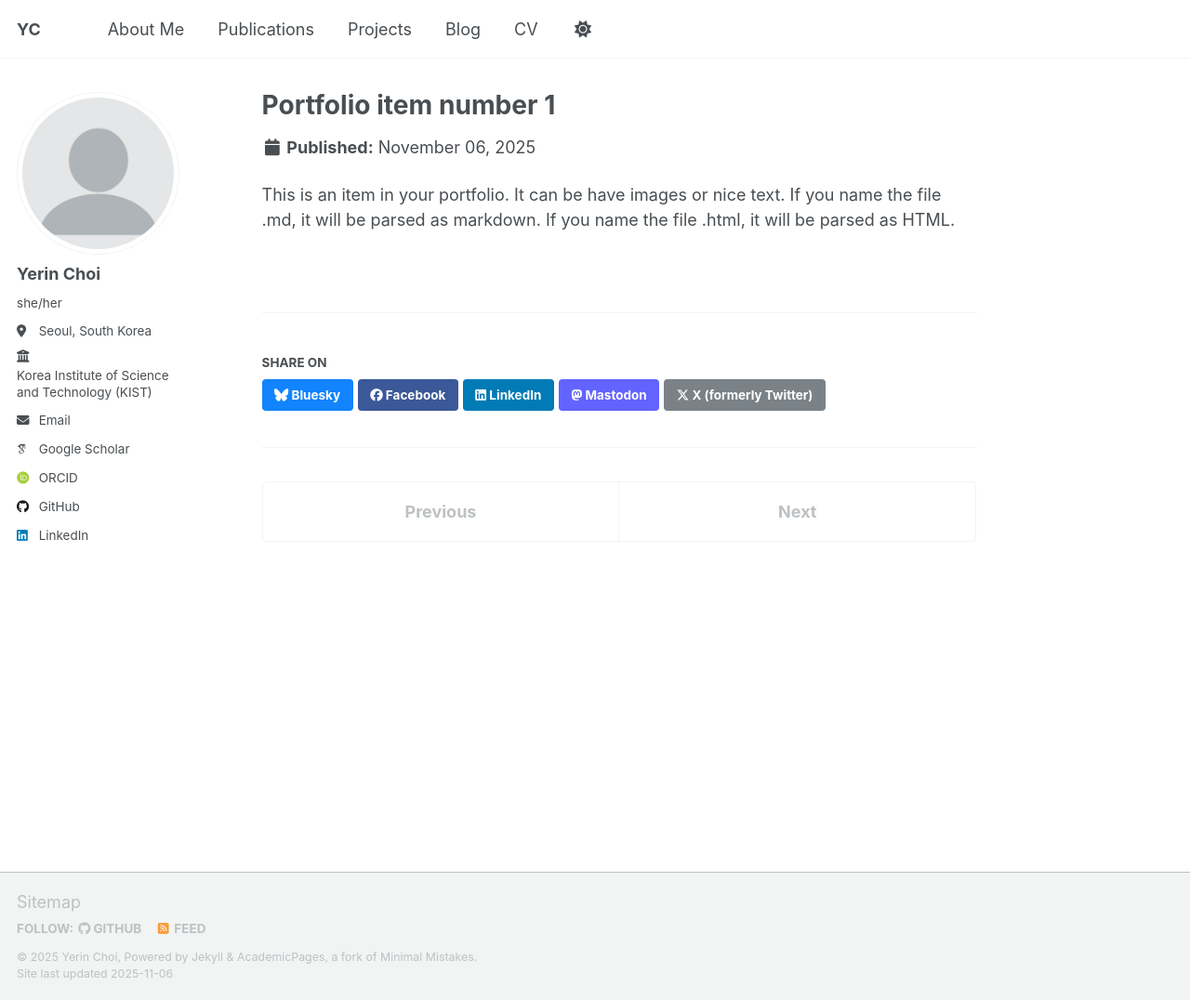
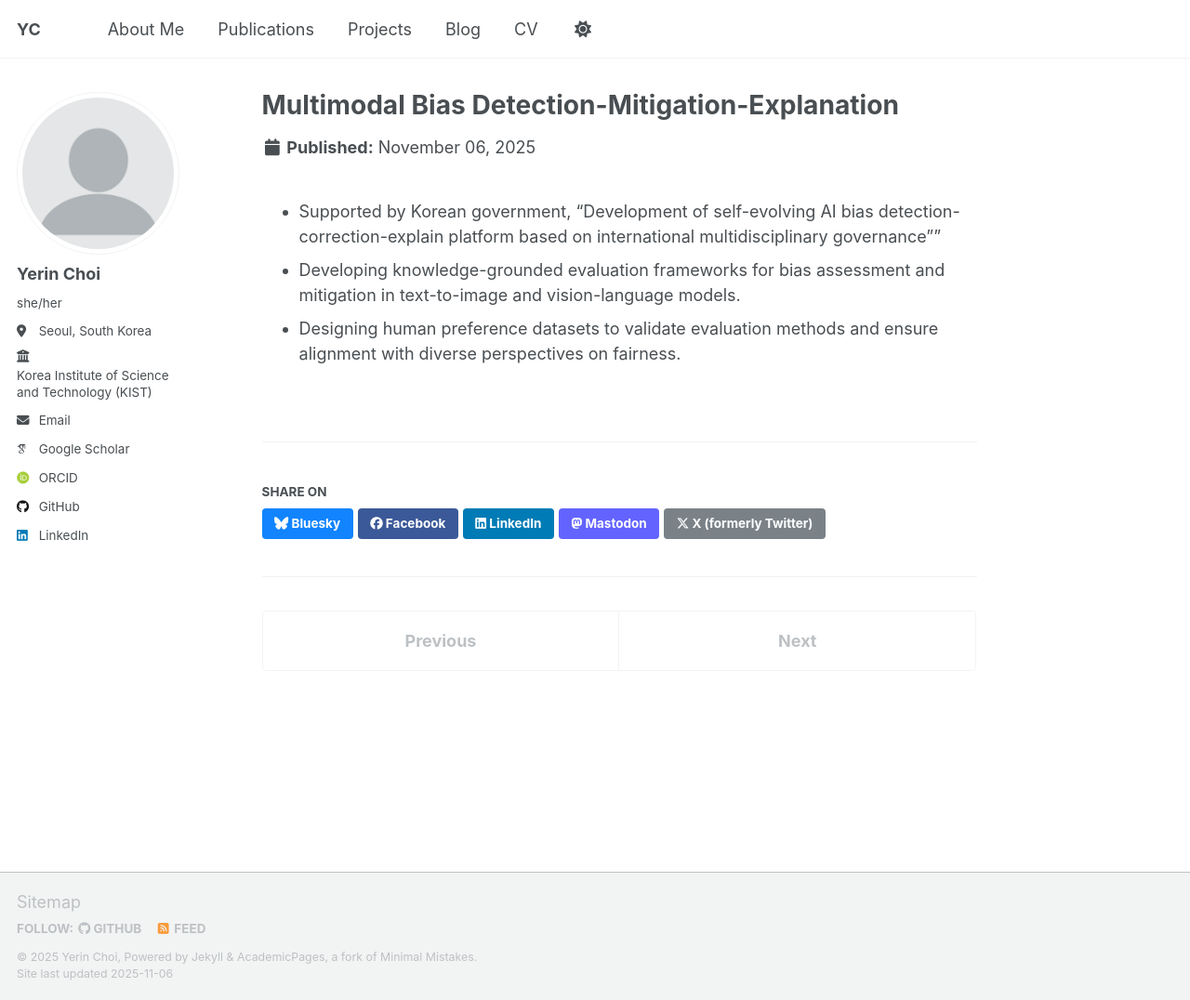
Before and after one commit to lakahaga/lakahaga.github.io, a Jekyll site: the page built from _portfolio/portfolio-1.md, in a window 1280 px wide and 1076 px high. Shown: the whole window at 93% size. Built offline with Jekyll 4.4.1, drawn with Linux system fonts in a browser that asks for light colours; some web fonts are replaced; a script that is not in the unit is left out.

Commit message:
portfolio-1.md 업데이트

```diff
--- a/_portfolio/portfolio-1.md
+++ b/_portfolio/portfolio-1.md
@@ -1,7 +1,8 @@
 ---
-title: "Portfolio item number 1"
-excerpt: "Short description of portfolio item number 1<br/><img src='/images/500x300.png'>"
+title: "Multimodal Bias Detection-Mitigation-Explanation"
+excerpt: "Apr 2025 - Ongoing, KIST"
 collection: portfolio
 ---
-
-This is an item in your portfolio. It can be have images or nice text. If you name the file .md, it will be parsed as markdown. If you name the file .html, it will be parsed as HTML.
+- Supported by Korean government, "Development of self-evolving AI bias detection-correction-explain platform based on international multidisciplinary governance""
+- Developing knowledge-grounded evaluation frameworks for bias assessment and mitigation in text-to-image and vision-language models.
+- Designing human preference datasets to validate evaluation methods and ensure alignment with diverse perspectives on fairness.
```
